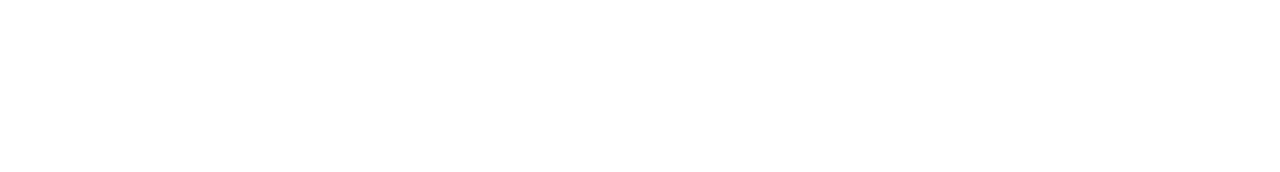
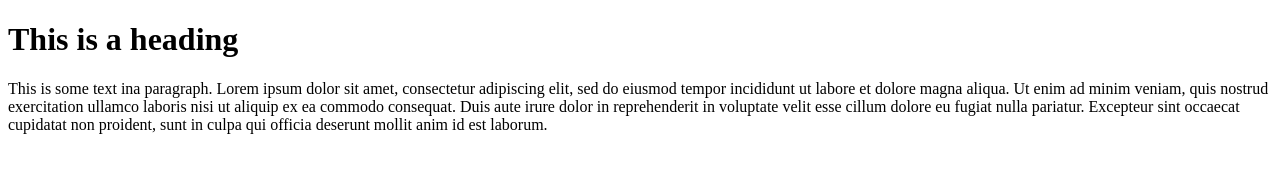
Before and after one commit to MatthewGoudey/buildthewwebsite, a plain HTML site: page index.html in a window 1280 px wide. Drawn offline with Linux system fonts and the light colour scheme.

Commit message:
Add some lorem ipsum

```diff
--- a/index.html
+++ b/index.html
@@ -6,6 +6,8 @@
     <title>Document</title>
 </head>
 <body>
+    <h1>This is a heading</h1>
+    <p>This is some text ina paragraph. Lorem ipsum dolor sit amet, consectetur adipiscing elit, sed do eiusmod tempor incididunt ut labore et dolore magna aliqua. Ut enim ad minim veniam, quis nostrud exercitation ullamco laboris nisi ut aliquip ex ea commodo consequat. Duis aute irure dolor in reprehenderit in voluptate velit esse cillum dolore eu fugiat nulla pariatur. Excepteur sint occaecat cupidatat non proident, sunt in culpa qui officia deserunt mollit anim id est laborum.</p>
 
 </body>
 </html>
```
